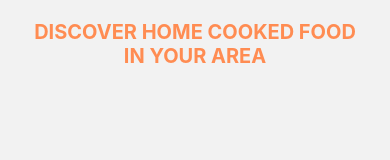
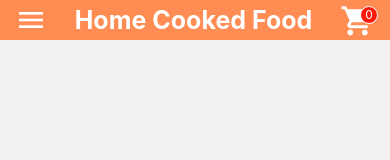
Before and after one commit to AnirudhHosur/Homefood-delivery-app, a React Native app in the folder home-food-app/: screen /HomeScreen in a window 390 px wide. Shown: the top 160 px of the page. Built offline with nearby package versions, Linux system fonts and the light colour scheme.

Commit message:
Added homeHeader for home screen and its navigation

```diff
--- /dev/null
+++ b/home-food-app/src/components/HomeHeader.js
@@ -0,0 +1,47 @@
+import React from "react";
+import { View, Text, StyleSheet, Dimensions, TextInput } from "react-native";
+import { Icon, withBadge } from "react-native-elements";
+import { colors, parameters } from "../global/styles";
+
+export default function HomeHeader() {
+
+    const BadgeIcon = withBadge(0)(Icon)
+
+    return(
+        <View style={styles.header}>
+
+            <View style={{alignItems: "center", justifyContent: "center", marginLeft: 15}}>
+                <Icon
+                    type="material-community"
+                    name = "menu"
+                    color={colors.cardBackground}
+                    size={32}
+                />
+            </View>
+
+            <View style={{alignItems: "center", justifyContent: "center"}}>
+                <Text style={{color: colors.cardBackground, fontSize: 25, fontWeight: "bold"}}>Home Cooked Food</Text>
+            </View>
+
+            <View style={{alignItems: "center", justifyContent: "center", marginRight: 15}}>
+                <BadgeIcon
+                    type = "material-community"
+                    name = "cart"
+                    size = {35}
+                    color = {colors.cardBackground}
+                />
+            </View>
+
+        </View>
+    )
+}
+
+const styles = StyleSheet.create({
+
+    header: {
+        flexDirection: 'row',
+        backgroundColor: colors.buttons,
+        height: parameters.headerHeight,
+        justifyContent: "space-between"
+    }
+})
--- a/home-food-app/src/navigation/authNavigators.js
+++ b/home-food-app/src/navigation/authNavigators.js
@@ -2,6 +2,7 @@
 import { createNativeStackNavigator } from '@react-navigation/native-stack';
 import SignInWelcomeScreen from "../screens/authScreens/SignInWelcomeScreen";
 import SignInScreen from "../screens/authScreens/SignInScreen";
+import HomeScreen from "../screens/HomeScreen";
 
 const Auth = createNativeStackNavigator();
 
@@ -25,6 +26,15 @@
                     //...TransitionPresets.RevealFromBottomAndroid
                 }}
             />
+
+            <Auth.Screen
+                name = "HomeScreen"
+                component = {HomeScreen}
+                options = {{
+                    headerShown: false,
+                    //...TransitionPresets.RevealFromBottomAndroid
+                }}
+            />
         </Auth.Navigator>
     )
 }
--- /dev/null
+++ b/home-food-app/src/screens/HomeScreen.js
@@ -0,0 +1,20 @@
+import React from "react";
+import { View, Text, StyleSheet, Dimensions, TextInput } from "react-native";
+import { Icon, Button, SocialIcon } from "react-native-elements";
+import HomeHeader from "../components/HomeHeader";
+
+
+export default function HomeScreen() {
+    return(
+        <View style = {styles.container}>
+            <HomeHeader />
+        </View>
+    )
+}
+
+const styles = StyleSheet.create({
+
+    container: {
+        flex: 1,
+    }
+})
--- a/home-food-app/src/screens/authScreens/SignInScreen.js
+++ b/home-food-app/src/screens/authScreens/SignInScreen.js
@@ -68,6 +68,7 @@
                     title="SIGN IN"
                     buttonStyle = {parameters.styledButton}
                     titleStyle = {parameters.buttonTitle}
+                    onPress={() => {navigation.navigate('HomeScreen')}}
                 />
             </View>
 
```
